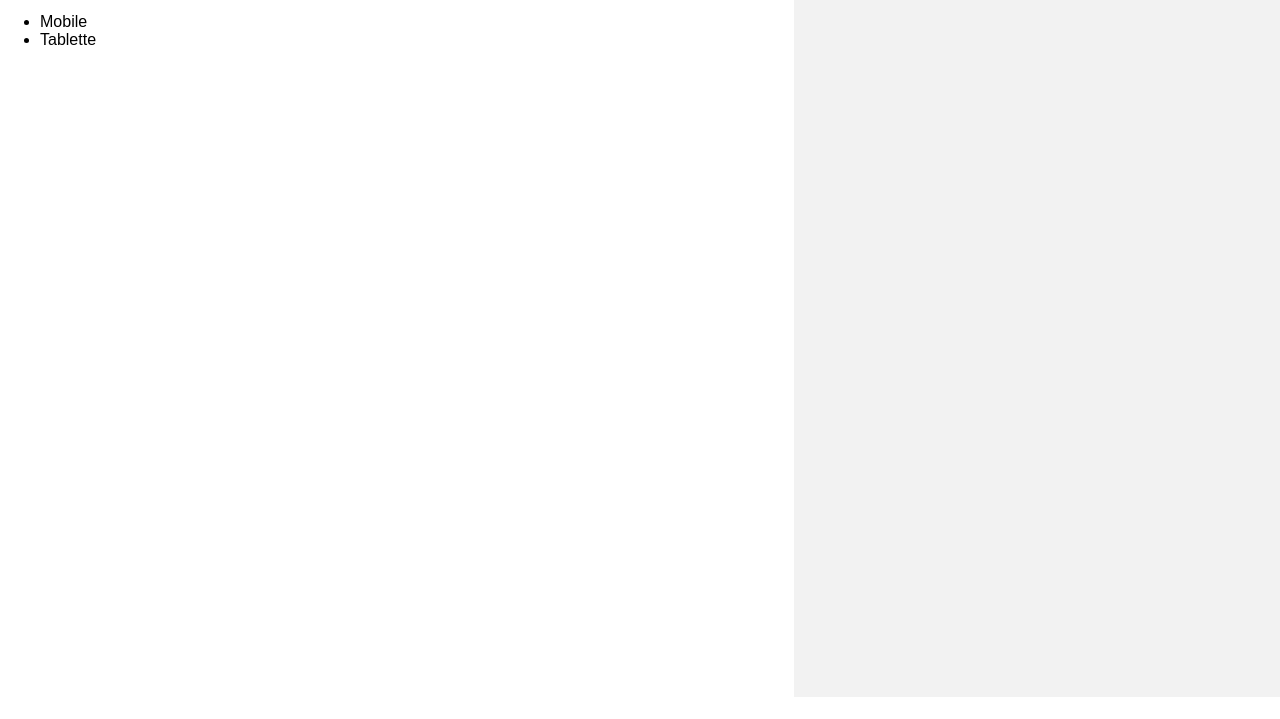
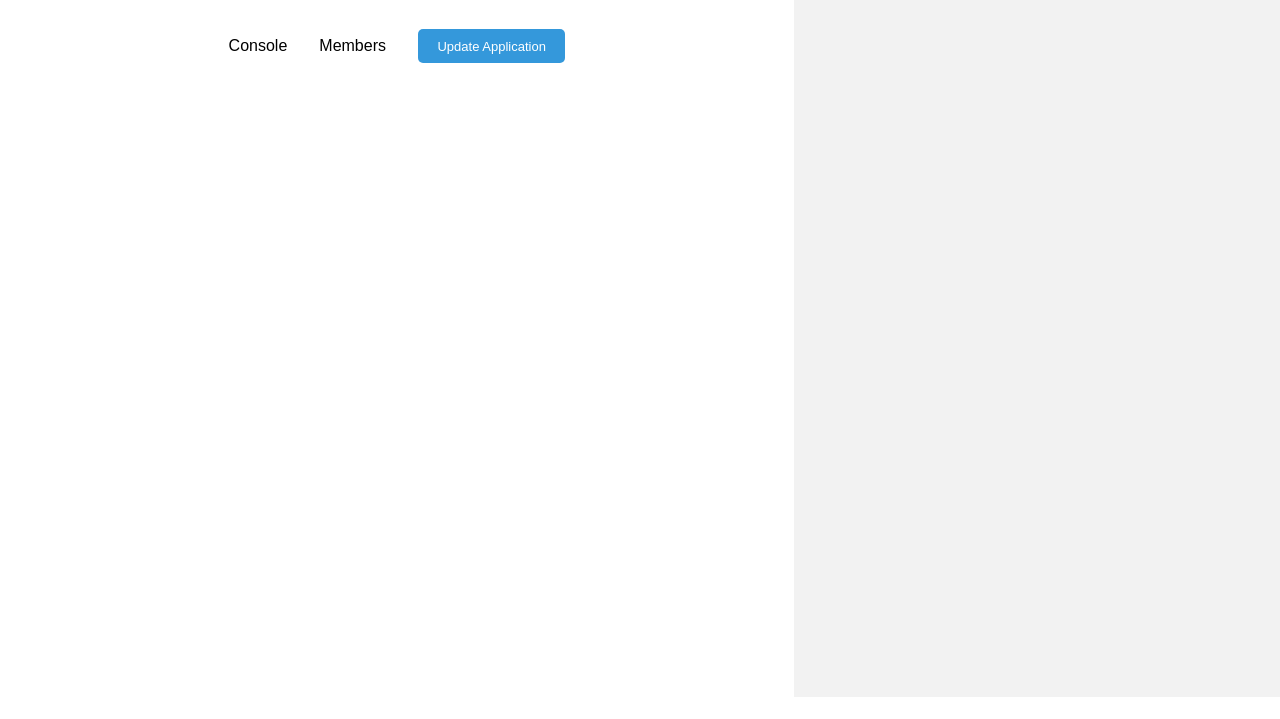
Before and after one commit to anthonylegrand/AppWeaveV2, a website: page public/dashboard.html in a window 1280 px wide. Shown: the part 103-822 px from the top of the page. Drawn offline with Linux system fonts and the light colour scheme; files that its build step writes are made by us from their sources; no server answers; files whose address does not match are found by name.

Commit message:
🚧[WebDesign] Add SubHeader Dashboard

```diff
--- a/public/css/dashboard.css
+++ b/public/css/dashboard.css
@@ -20,3 +20,22 @@ iframe {
   border: 0;
   border-radius: 10px;
 }
+
+ul {
+  list-style: none;
+  display: flex;
+  gap: 2em;
+  margin: 2em 0;
+  padding: 0;
+  justify-content: center;
+  align-items: center;
+}
+
+ul > li > button {
+  color: white;
+  background-color: #3498db;
+  padding: 0.75em 1.5em;
+  border: 0;
+  border-radius: 5px;
+  font-size: small;
+}
--- a/public/dashboard.html
+++ b/public/dashboard.html
@@ -25,8 +25,11 @@
       </header>
 
       <ul>
-        <li>Mobile</li>
-        <li>Tablette</li>
+        <li>Console</li>
+        <!-- <li>Integration</li> -->
+        <li>Members</li>
+        <!-- <li>Templates</li> -->
+        <li><button>Update Application</button></li>
       </ul>
     </section>
 
```
